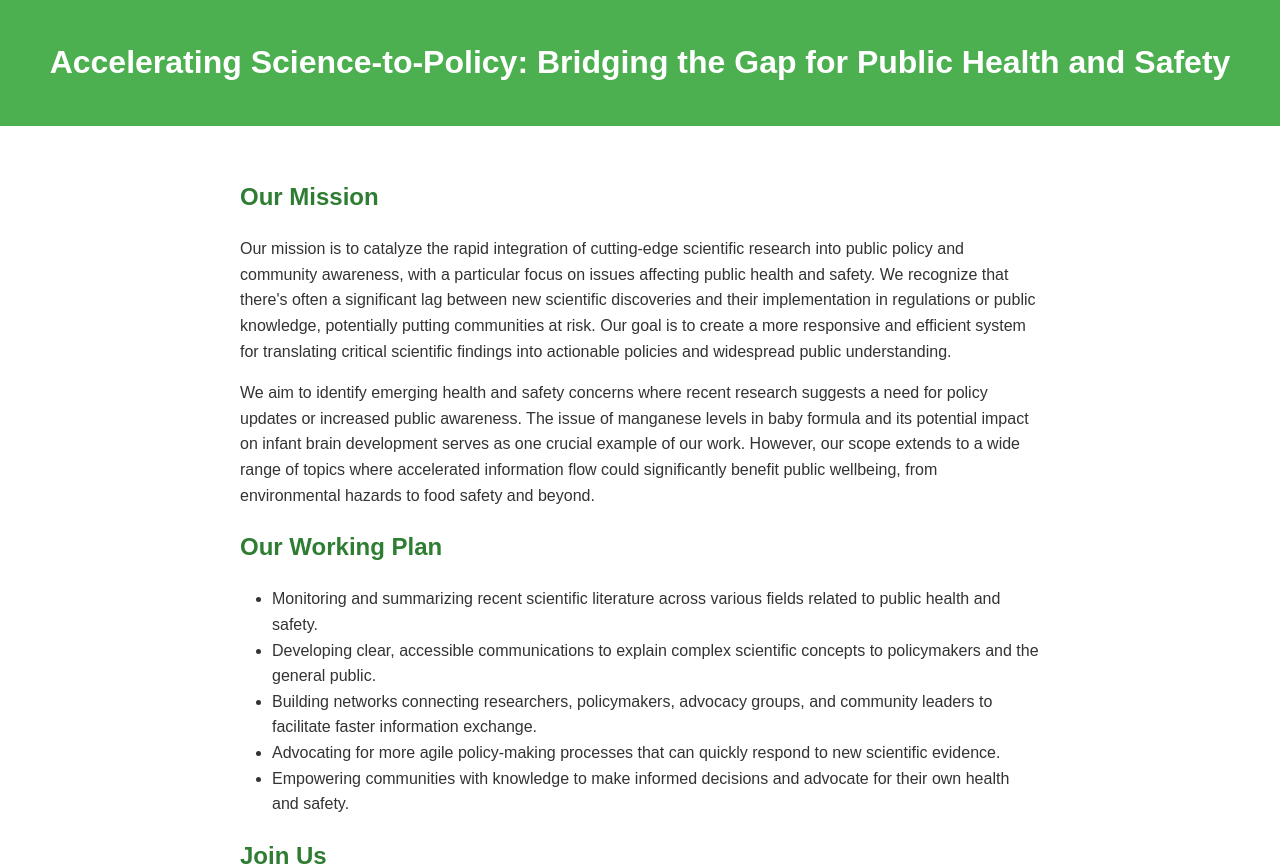
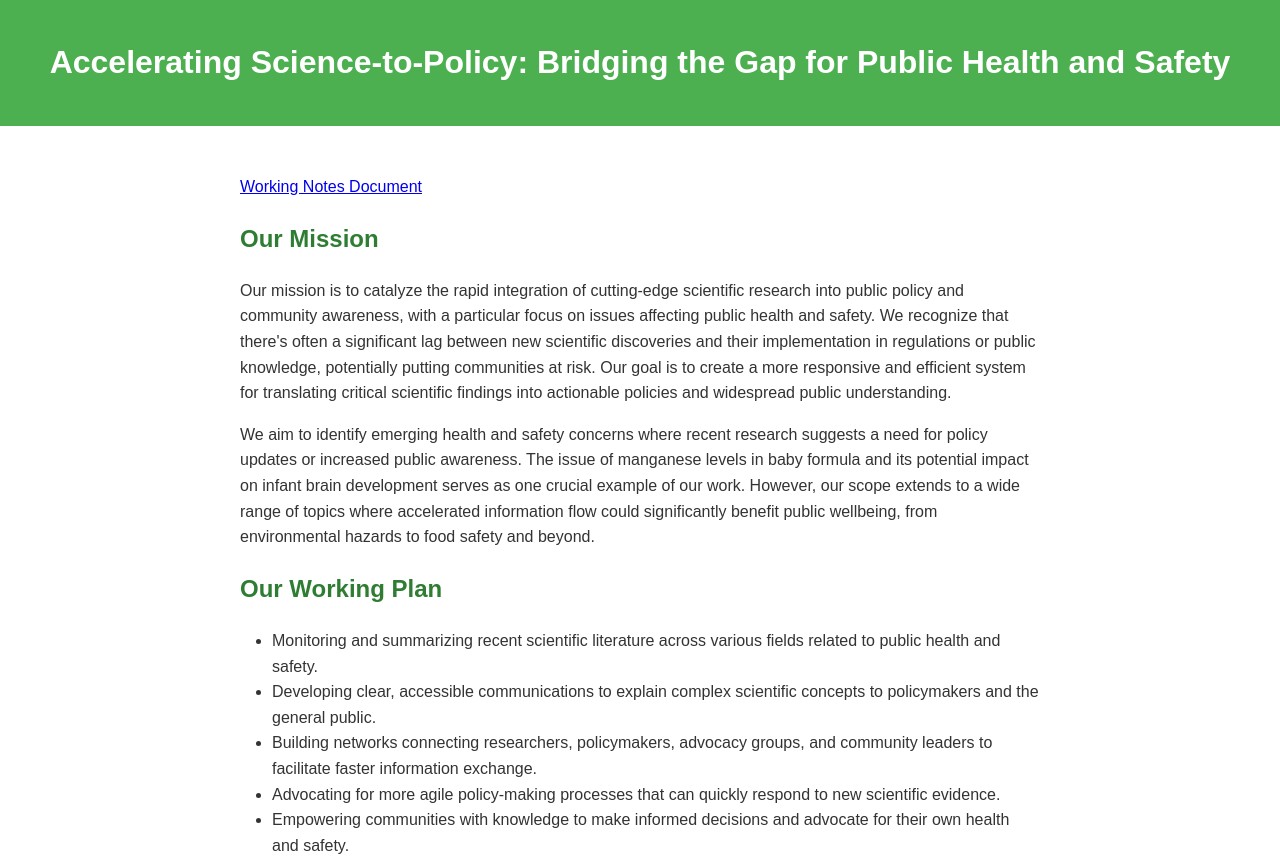
Before and after one commit to Information-Manager/manganeseproject.github.io, a plain HTML site: page index.html in a window 1280 px wide. Shown: the top 864 px of the page. Drawn offline with Linux system fonts and the light colour scheme.

Commit message:
add link to working notes doc

```diff
--- a/index.html
+++ b/index.html
@@ -36,6 +36,9 @@
         <h1>Accelerating Science-to-Policy: Bridging the Gap for Public Health and Safety</h1>
     </header>
     <main>
+	<p>
+		<a href="https://docs.google.com/document/d/1jXwUzI7GgUdMLJabGCGbUL82bvw_Uv1fZ7CQ3oFuJeU/edit#heading=h.26vczv32i0fq">Working Notes Document</a>
+	</p>
         <h2>Our Mission</h2>
         <p>Our mission is to catalyze the rapid integration of cutting-edge scientific research into public policy and community awareness, with a particular focus on issues affecting public health and safety. We recognize that there's often a significant lag between new scientific discoveries and their implementation in regulations or public knowledge, potentially putting communities at risk. Our goal is to create a more responsive and efficient system for translating critical scientific findings into actionable policies and widespread public understanding.</p>
 
```
